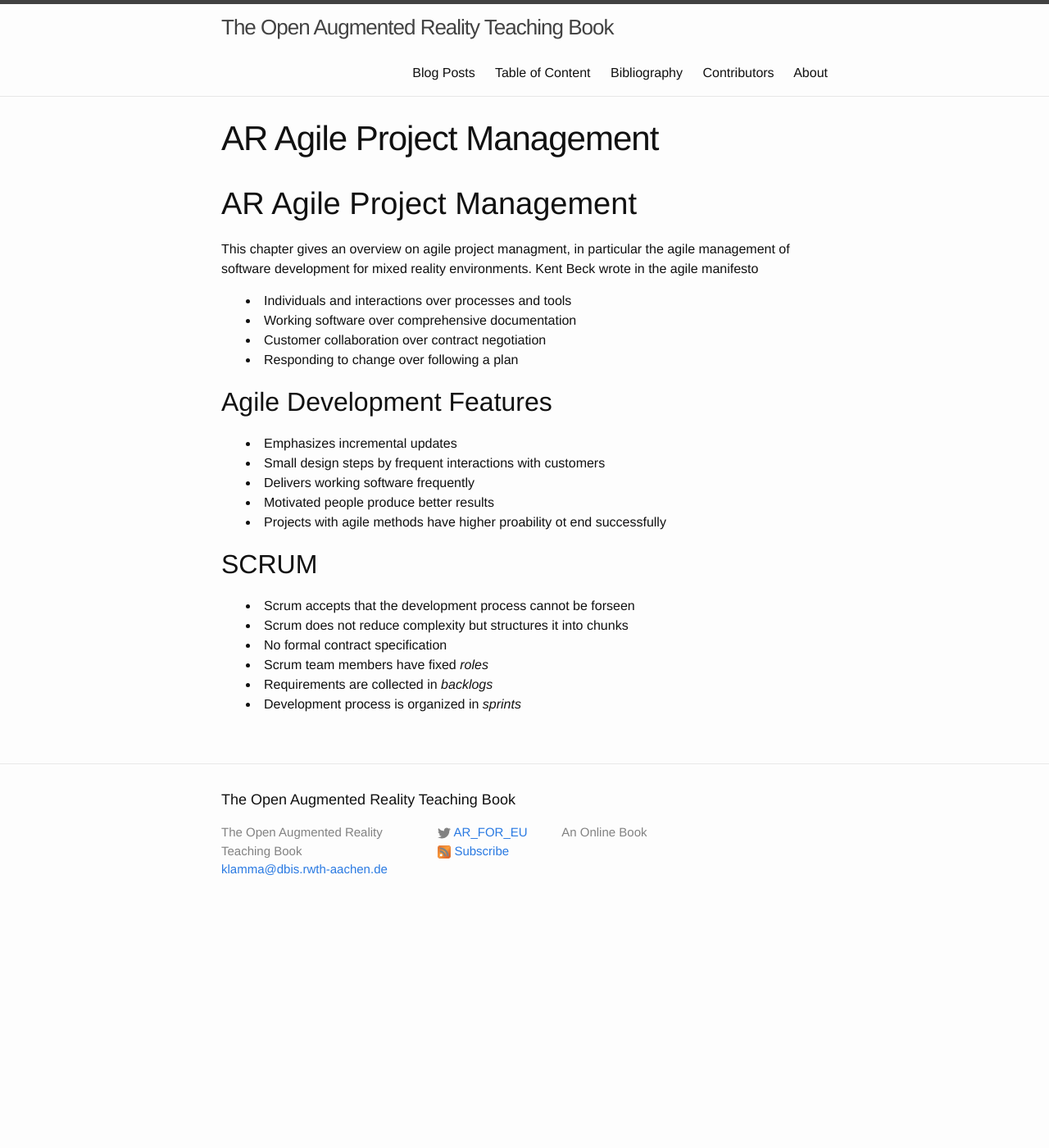
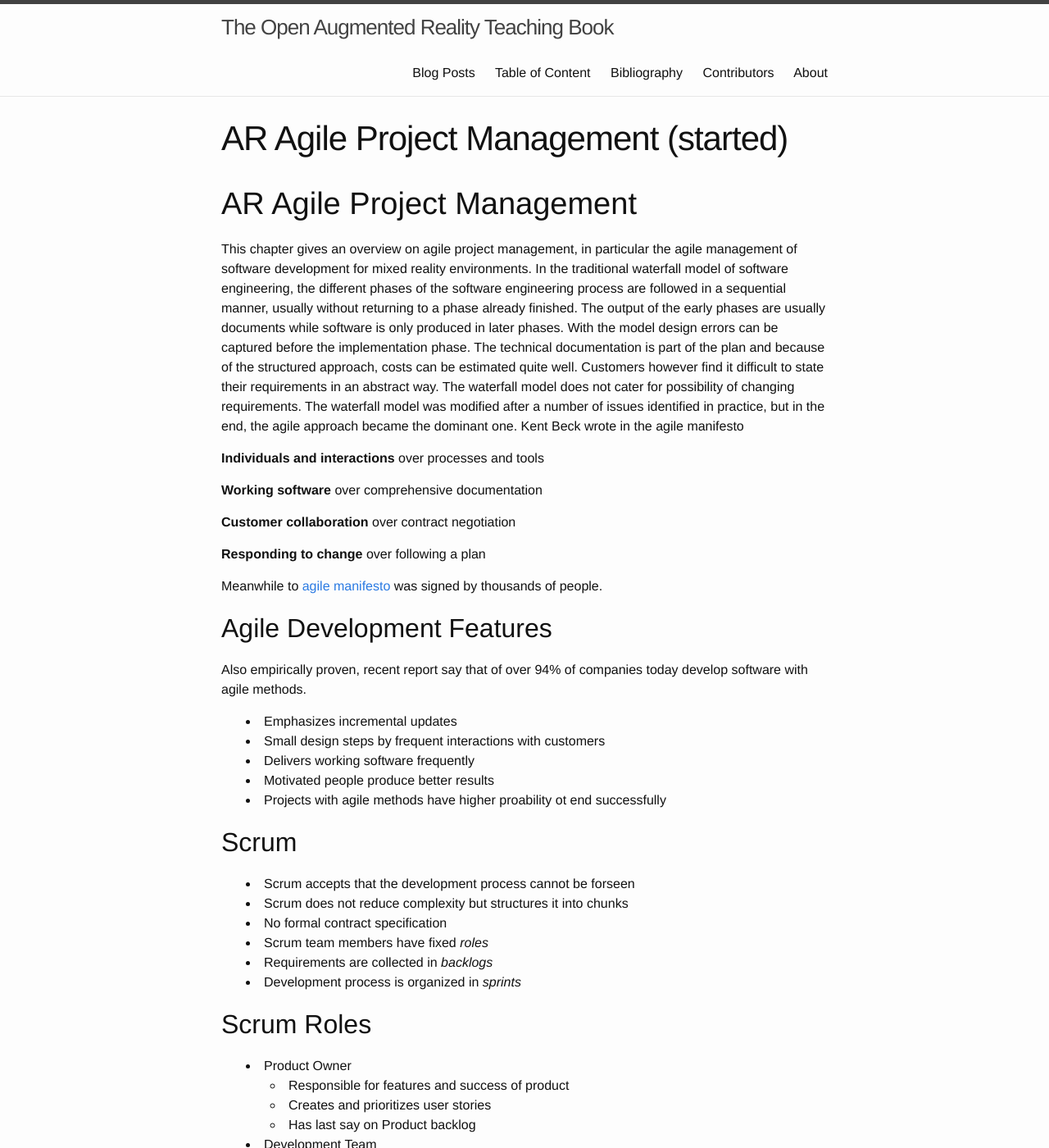
Before and after one commit to klamma/ar-for-eu-book, a Jekyll site: the page built from _pages/chapters/apm.md, in a window 1280 px wide and 1400 px high. Shown: the whole window at 82% size. Built offline with Jekyll 4.4.1, drawn with Linux system fonts in a browser that asks for light colours; nearby versions of some CDN libraries; some of the changed text lies outside the part shown.

Commit message:
Update apm.md

```diff
--- a/_pages/chapters/apm.md
+++ b/_pages/chapters/apm.md
@@ -1,6 +1,6 @@
 ---
 layout: page
-title: AR Agile Project Management
+title: AR Agile Project Management (started)
 permalink: /chapter/apm/
 categories: chapter
 visualizations:
@@ -8,14 +8,30 @@
 
 # AR Agile Project Management
 
-This chapter gives an overview on agile project managment, in particular the agile management of software development for mixed reality environments.
+This chapter gives an overview on agile project management, in particular the agile management of software development for mixed reality environments.
+In the traditional waterfall model of software engineering, the different phases of the software engineering process are followed in a sequential manner,
+usually without returning to a phase already finished. The output of the early phases are usually documents while software is only produced in later phases.
+With the model design errors can be captured before the implementation phase.
+The technical documentation is part of the plan and because of the structured approach, costs can be estimated quite well.
+Customers however find it difficult to state their requirements in an abstract way.
+The waterfall model does not cater for possibility of changing requirements.
+The waterfall model was modified after a number of issues identified in practice, but in the end, the agile approach became the dominant one.
 Kent Beck wrote in the agile manifesto
-- Individuals and interactions over processes and tools
-- Working software over comprehensive documentation
-- Customer collaboration over contract negotiation
-- Responding to change over following a plan
+
+
+ **Individuals and interactions** over processes and tools
+
+ **Working software** over comprehensive documentation
+
+ **Customer collaboration** over contract negotiation
+
+ **Responding to change** over following a plan
+
+Meanwhile to [agile manifesto](https://agilemanifesto.org/) was signed by thousands of people.
 
 ## Agile Development Features
+
+Also empirically proven, recent report say that of over 94% of companies today develop software with agile methods.
 
 - Emphasizes incremental updates
 - Small design steps by frequent interactions with customers
@@ -23,7 +39,7 @@
 - Motivated people produce better results
 - Projects with agile methods have higher proability ot end successfully
 
-## SCRUM
+## Scrum
 
 - Scrum accepts that the development process cannot be forseen
 - Scrum does not reduce complexity but structures it into chunks
@@ -31,3 +47,83 @@
 - Scrum team members have fixed *roles*
 - Requirements are collected in *backlogs*
 - Development process is organized in *sprints*
+
+## Scrum Roles
+
+- Product Owner
+  - Responsible for features and success of product
+  - Creates and prioritizes user stories
+  - Has last say on Product backlog
+- Development Team
+  - Self-organized
+  - Estimates time complexity of tasks
+  - Derives smaller tasks from user stories
+  - Independently decides how to fulfil tasks
+- Scrum Master
+  - Responsible for successful Scrum
+  - Moderation of meetings
+  - Makes sure developers are fine
+- In agile development, (good or bad) results are attributed to the team, not indiviudals.
+- Collective Code Ownership
+  - Everybody is responsible for all code
+  - Everyone may change all parts of the code
+
+## Sprint Activities
+
+- Daily Scrum
+  - 15 minutes meeting in the morning
+  - Postpone detailed discussions
+- Sprint review at the end
+  - Sprint team updates Product Backlog
+  - Stakeholders are asked
+  - Product owner notes down feedback
+- Sprint retrospective
+  - Self-reflection within team
+  - Moderated and organized by Scrum master
+
+# Sprint Artifacts
+
+- Product Backlog
+  - List of *User Stories*
+  - Prioritized by Product Owner
+  - Entries should be user-oriented, not technical
+- Sprint Backlog
+  - Refined chunks out of Product Backlog
+  - Defined by developers
+  - Doable within a sprint
+
+## User Stories
+
+- User stories represent the customer requirements
+- Each user story
+  - Describes one piece of functionality of the system
+  - Is written with customer/user requirements in mind
+  - Is given a certain priority in the *Product Backlog*
+  - Stands for one or several tasks that are later split into chunks for the *Sprint Backlog*
+
+A typical user story structure: "As a ROLE, I want GOAL/DESIRE, so that BENEFIT"
+
+## Taskboards
+
+- Product Backlog
+  The User Stories
+- ToDo
+  The Sprint Backlog
+- In Progress
+  All tasks currently in development
+- Review
+  All finished tasks to be reviewed by a team member
+- Done
+  All finished and reviewed tasks
+
+## Definition of Done
+
+- All the quality criteria
+  - Code Style Guides
+  - Code Reviews (who, how, ...)
+  - Source Control
+  - Continuous Integration
+  - Test Coverage
+  - Documentation
+
+ This is your first user story: "*As a developer, I want to settle the Definition of Done to achieve a better overall quality of our software.*"
```
